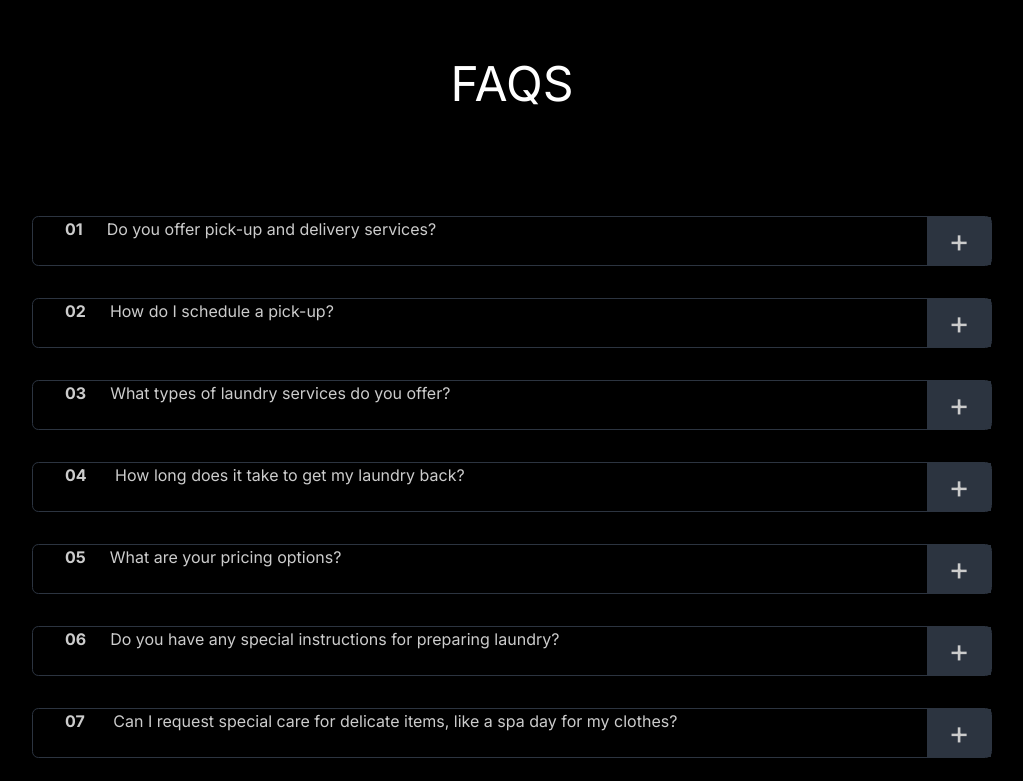
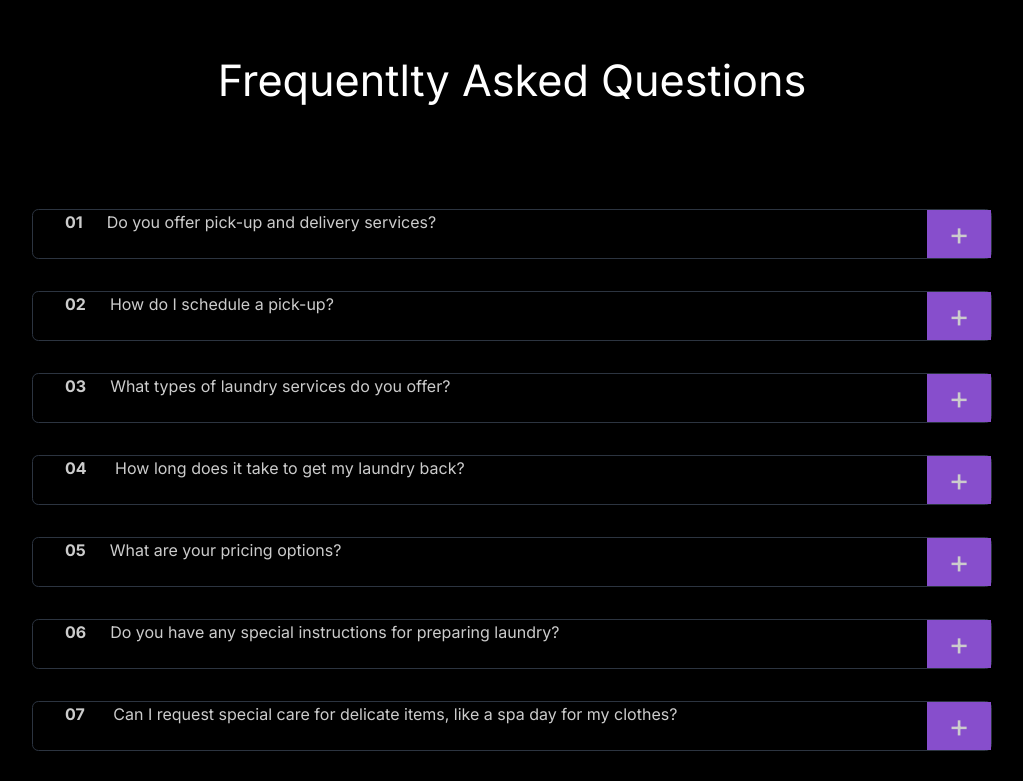
Before and after one commit to Webwiznitr/project-snowdrop, a Next.js app: page /sanket in a window 1280 px wide. Shown: the top 781 px of the page, without its empty margins (128-1151 px from the left). Built offline with nearby package versions, Linux system fonts and the light colour scheme.

Commit message:
commit 2

```diff
--- a/src/app/sanket/Faq.tsx
+++ b/src/app/sanket/Faq.tsx
@@ -75,8 +75,8 @@ const Faq = () => {
                 <section className="flex flex-col   pb-[3rem]" id="faq">
 
                     <div className="flex flex-col w-[100%] mx-auto mt-[3rem] text-center  ">
-                        <div className="w-[100%] mx-auto textJS text-[3rem] text-white">
-                            FAQS
+                        <div className="w-[100%] mx-auto textJS text-[2.7rem] text-white">
+                            Frequentlty Asked Questions
                         </div>
                     </div>
 
@@ -116,9 +116,14 @@ const Faq = () => {
 
                                             <div
 
-                                                className={`float-right   h-[full] bg-gray-700  relative  w-[4rem] transform ${question === index ? 'rotate-180 , bg-[#A962FF]' : ''}`}
+                                                className={`float-right   h-[full] bg-gray-700  relative  w-[4rem] transform ${question === index ? ' bg-[#A962FF]' : ''}`}
                                             >
-                                                <h1 className="text-white text-[2rem] flex justify-center">+</h1>
+                                                {question != index ? (
+                                                    <h1 className="text-white bg-[#A962FF] text-[2rem] flex justify-center">+</h1>
+                                                ) : (
+                                                    <h1 className="  text-[2rem] flex justify-center">-</h1>
+                                                )}
+
                                             </div>
                                         </div>
 
```
